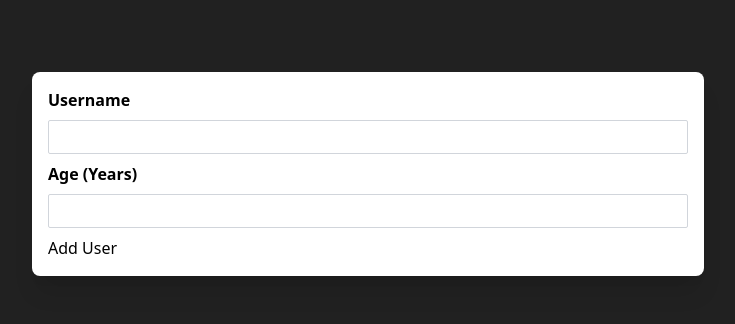
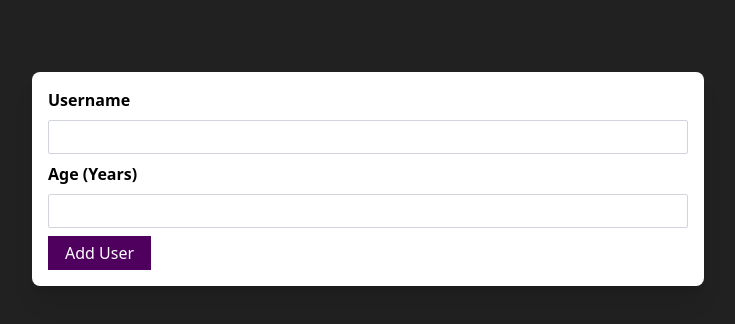
Before and after one commit to mojahid-belaman/Small-Project-React, a React (Create React App) app: page / in a window 1280 px wide. Shown: the top 324 px of the page, without its empty margins (272-1007 px from the left). Built offline with nearby package versions, Linux system fonts and the light colour scheme.

Commit message:
replate HTML element button with my own component Button

```diff
--- a/src/components/Users/AddUser.js
+++ b/src/components/Users/AddUser.js
@@ -1,5 +1,6 @@
 import React from "react";
 import Card from "../UI/Card";
+import Button from "../UI/Button";
 
 function AddUser() {
   const addSubmit = (e) => {
@@ -12,7 +13,7 @@ function AddUser() {
         <input name="username" type="text" className="block mb-2 w-full rounded-sm border focus:border-0 border-gray-300 p-1 outline-none focus:outline-gray-500" />
         <label htmlFor="age" className="block font-bold mb-2">Age (Years)</label>
         <input name="age" type="number" className="block mb-2 w-full rounded-sm border focus:border-0 border-gray-300 p-1 outline-none focus:outline-gray-500 " />
-        <button type="submit">Add User</button>
+        <Button>Add User</Button>
       </form>
     </Card>
   );
```
